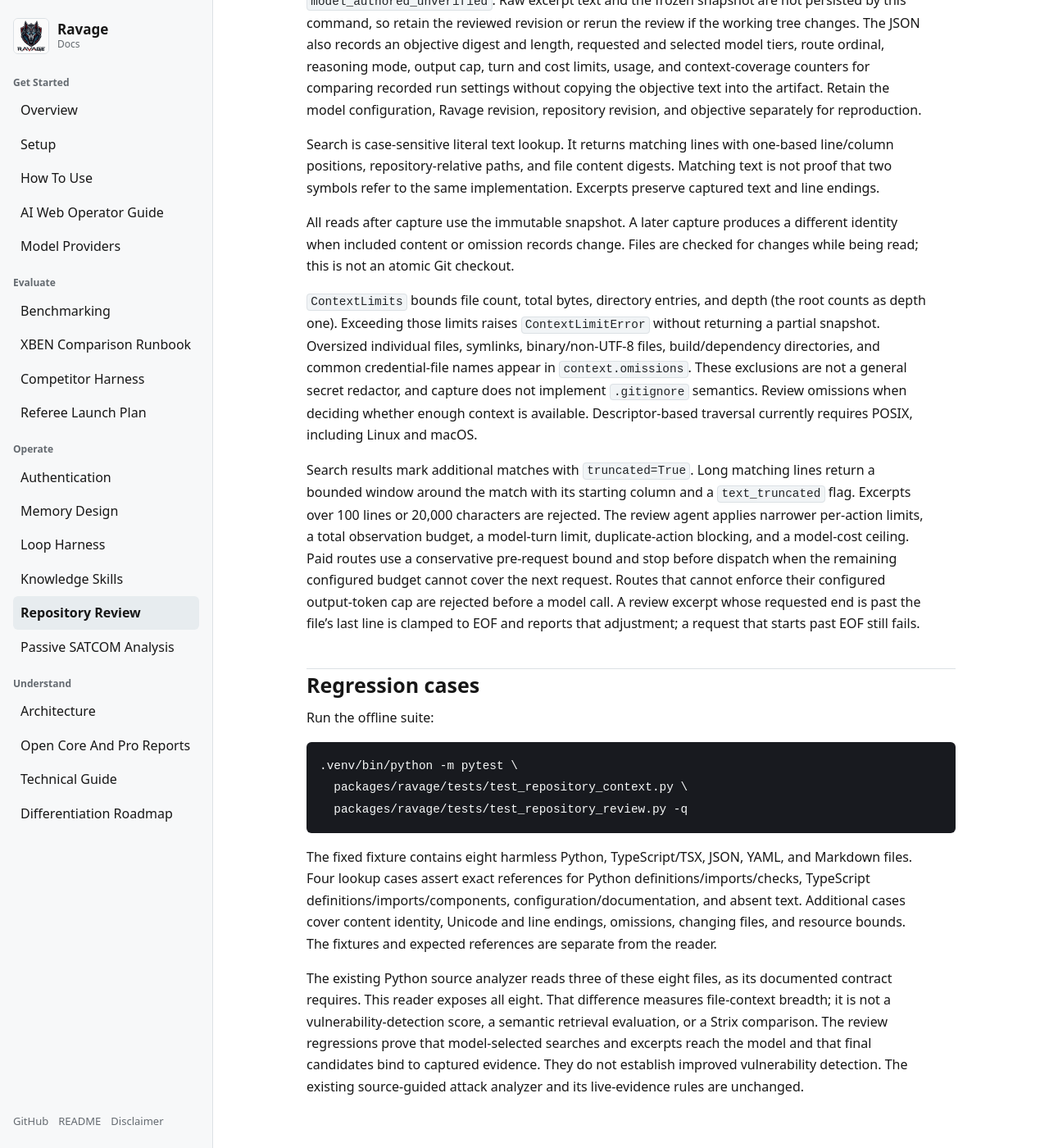
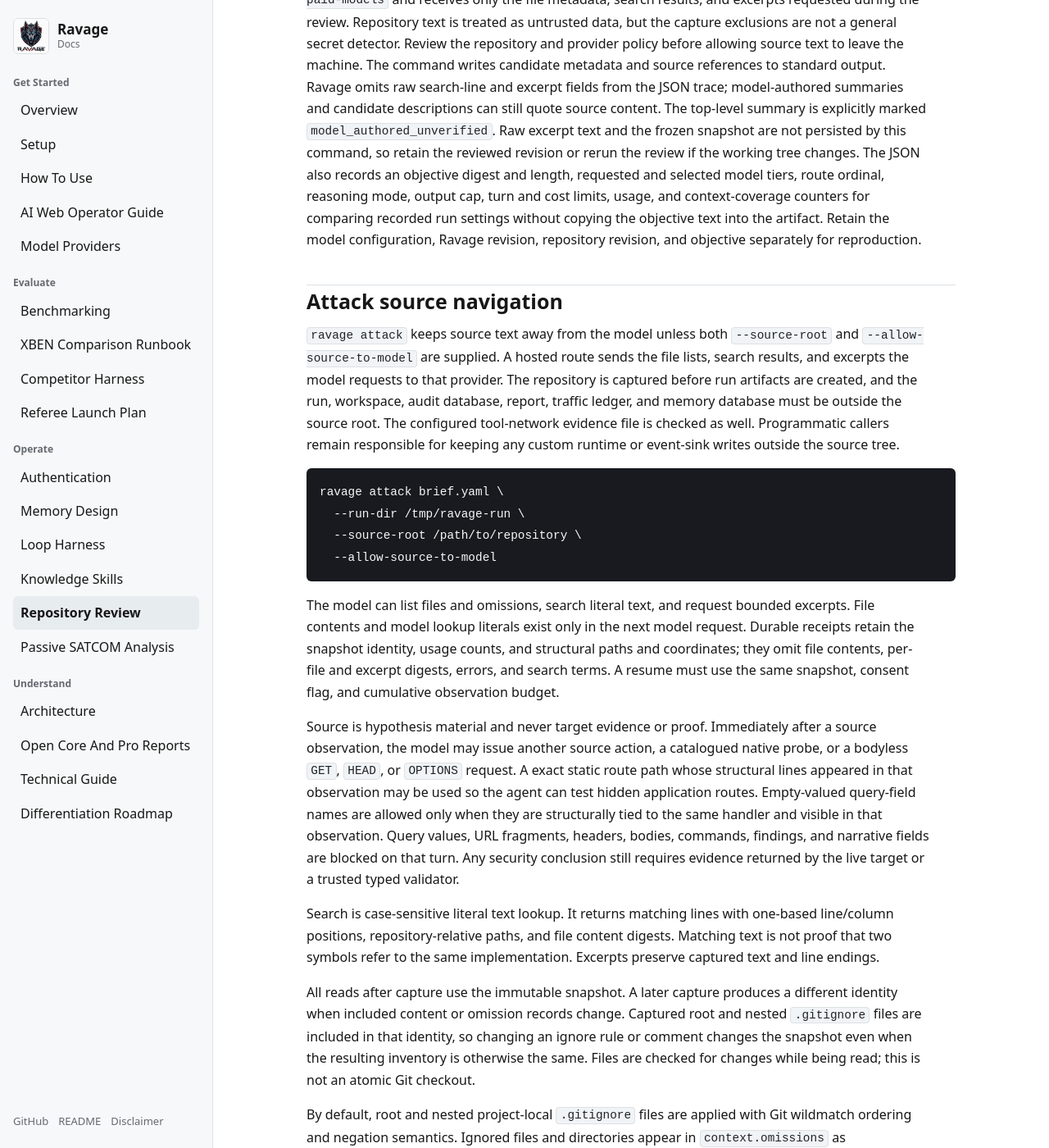
Before and after one commit to duriantaco/ravage, a Jekyll site: the page built from docs/offline-repository-context.md, in a window 1280 px wide and 1400 px high, scrolled down 987 px. Shown: the whole window at 82% size. Built offline with Jekyll 4.4.1, drawn with Linux system fonts in a browser that asks for light colours; some of the changed text lies outside the part shown.

Commit message:
feat(cli): expose model source navigation

````diff
--- a/docs/offline-repository-context.md
+++ b/docs/offline-repository-context.md
@@ -8,16 +8,23 @@ title: Offline Repository Context
 review. It includes UTF-8 source, configuration, and documentation across file
 extensions. It does not execute repository code or contact a model or network.
 The dedicated `ravage review` agent uses this snapshot through a closed set of
-read-only context actions. The target-facing attack agent remains separate.
+read-only context actions. The attack agent can use the same bounded reader only
+when the operator explicitly enables model source access.
 
 ```python
 from pathlib import Path
 
-from ravage.repository_context import capture_repository
+from ravage.repository_context import ContextIgnorePolicy, capture_repository
 
 context = capture_repository(Path("/path/to/repository"))
 matches = context.search("formatGreeting")
 excerpt = context.excerpt("frontend/greetings.ts", start_line=1, end_line=3)
+
+# Explicitly include files matched by project-local .gitignore rules.
+unfiltered = capture_repository(
+    Path("/path/to/repository"),
+    ignore_policy=ContextIgnorePolicy.NONE,
+)
 ```
 
 Run a bounded review with the default local model profile:
@@ -52,23 +59,78 @@ usage, and context-coverage counters for comparing recorded run settings without
 copying the objective text into the artifact. Retain the model configuration,
 Ravage revision, repository revision, and objective separately for reproduction.
 
+## Attack source navigation
+
+`ravage attack` keeps source text away from the model unless both
+`--source-root` and `--allow-source-to-model` are supplied. A hosted route sends
+the file lists, search results, and excerpts the model requests to that provider.
+The repository is captured before run artifacts are created, and the run,
+workspace, audit database, report, traffic ledger, and memory database must be
+outside the source root. The configured tool-network evidence file is checked as
+well. Programmatic callers remain responsible for keeping any custom runtime or
+event-sink writes outside the source tree.
+
+```bash
+ravage attack brief.yaml \
+  --run-dir /tmp/ravage-run \
+  --source-root /path/to/repository \
+  --allow-source-to-model
+```
+
+The model can list files and omissions, search literal text, and request bounded
+excerpts. File contents and model lookup literals exist only in the next model
+request. Durable receipts retain the snapshot identity, usage counts, and
+structural paths and coordinates; they omit file contents, per-file and excerpt
+digests, errors, and search terms. A resume must use the same snapshot, consent
+flag, and cumulative observation budget.
+
+Source is hypothesis material and never target evidence or proof. Immediately
+after a source observation, the model may issue another source action, a
+catalogued native probe, or a bodyless `GET`, `HEAD`, or `OPTIONS` request. A
+exact static route path whose structural lines appeared in that observation may
+be used so the agent can test hidden application routes. Empty-valued query-field
+names are allowed only when they are structurally tied to the same handler and
+visible in that observation. Query values, URL fragments, headers, bodies,
+commands, findings, and narrative fields are blocked on that turn. Any security
+conclusion still requires evidence returned by the live target or a trusted typed
+validator.
+
 Search is case-sensitive literal text lookup. It returns matching lines with
 one-based line/column positions, repository-relative paths, and file content
 digests. Matching text is not proof that two symbols refer to the same
 implementation. Excerpts preserve captured text and line endings.
 
 All reads after capture use the immutable snapshot. A later capture produces a
-different identity when included content or omission records change. Files are
-checked for changes while being read; this is not an atomic Git checkout.
+different identity when included content or omission records change. Captured
+root and nested `.gitignore` files are included in that identity, so changing an
+ignore rule or comment changes the snapshot even when the resulting inventory is
+otherwise the same. Files are checked for changes while being read; this is not
+an atomic Git checkout.
 
-`ContextLimits` bounds file count, total bytes, directory entries, and depth
-(the root counts as depth one). Exceeding those limits raises `ContextLimitError`
-without returning a partial snapshot. Oversized individual files, symlinks,
-binary/non-UTF-8 files, build/dependency directories, and common credential-file
-names appear in `context.omissions`. These exclusions are not a general secret
-redactor, and capture does not implement `.gitignore` semantics. Review omissions
-when deciding whether enough context is available. Descriptor-based traversal
-currently requires POSIX, including Linux and macOS.
+By default, root and nested project-local `.gitignore` files are applied with Git
+wildmatch ordering and negation semantics. Ignored files and directories appear
+in `context.omissions` as `gitignored_file` and `gitignored_directory`.
+Directories are pruned before descendant entries consume capture limits. Ravage
+does not read global Git configuration or excludes, invoke Git, or use ignore
+files outside the supplied root. `ContextIgnorePolicy.NONE` disables project
+ignore matching. Built-in VCS/dependency-directory and credential-file exclusions
+always take precedence over project rules.
+
+Ignore files are opened relative to the traversed directory descriptor without
+following symlinks, checked for replacement while read, and required to be valid,
+bounded UTF-8 text. Pattern lines that Git treats as malformed no-ops remain
+no-ops. A file with invalid encoding or NUL bytes, or an oversized, non-regular,
+or changing ignore file, aborts capture rather than returning a context based on
+incomplete rules.
+
+`ContextLimits` defaults to 10,000 files, 64 MiB total file content, 100,000
+directory entries, 512 KiB per file, and depth 32 (the root counts as depth one).
+Exceeding a hard limit raises `ContextLimitError` without returning a partial
+snapshot. Oversized individual files, symlinks, binary/non-UTF-8 files,
+build/dependency directories, and common credential-file names appear in
+`context.omissions`. These exclusions are not a general secret redactor. Review
+omissions when deciding whether enough context is available. Descriptor-based
+traversal currently requires POSIX, including Linux and macOS.
 
 Search results mark additional matches with `truncated=True`. Long matching
 lines return a bounded window around the match with its starting column and a
@@ -95,14 +157,16 @@ The fixed fixture contains eight harmless Python, TypeScript/TSX, JSON, YAML,
 and Markdown files. Four lookup cases assert exact references for Python
 definitions/imports/checks, TypeScript definitions/imports/components,
 configuration/documentation, and absent text. Additional cases cover content
-identity, Unicode and line endings, omissions, changing files, and resource
-bounds. The fixtures and expected references are separate from the reader.
+identity, Unicode and line endings, project-ignore ordering and negation,
+omissions, changing files, and resource bounds. The fixtures and expected
+references are separate from the reader.
 
-The existing Python source analyzer reads three of these eight files, as its
+The Python source analyzer reads three of these eight files, as its
 documented contract requires. This reader exposes all eight. That difference
 measures file-context breadth; it is not a vulnerability-detection score, a
 semantic retrieval evaluation, or a Strix comparison. The review regressions
 prove that model-selected searches and excerpts reach the model and that final
 candidates bind to captured evidence. They do not establish improved vulnerability
-detection. The existing source-guided attack analyzer and its live-evidence rules
-are unchanged.
+detection. Attack regressions separately verify consent, transient source
+observations, snapshot-bound resume, and source-guided live requests; they do not
+establish a recall gain.
````
Also changed, not shown: 2 other files.
